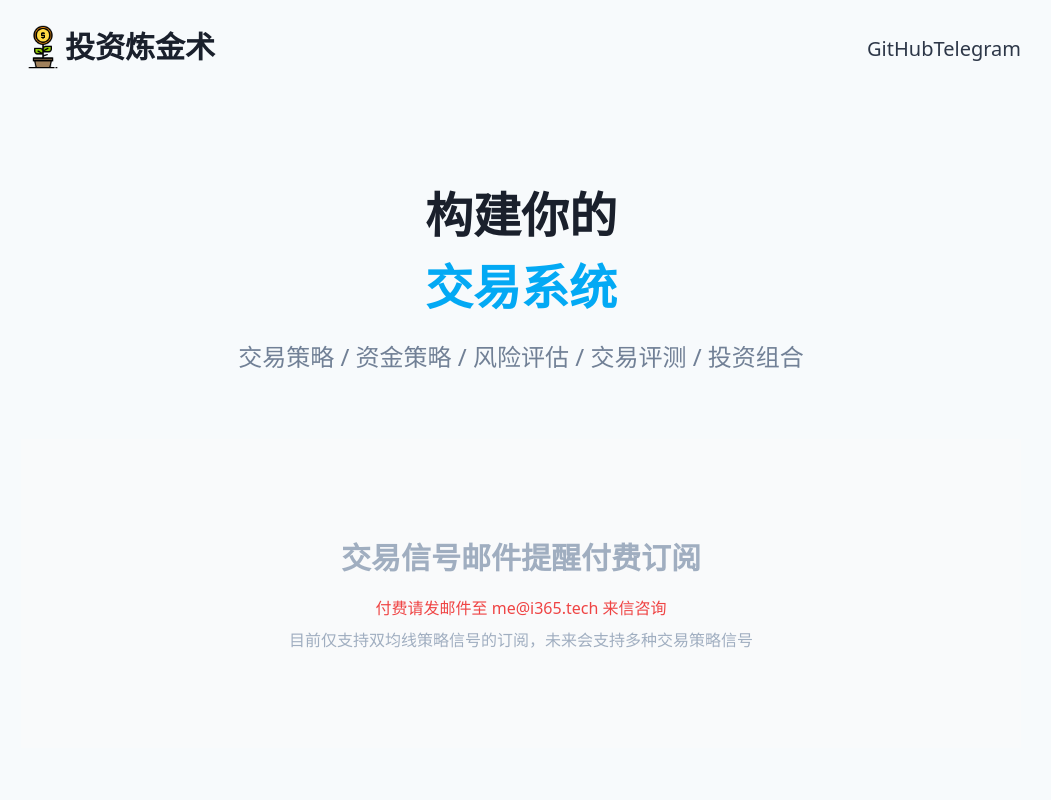
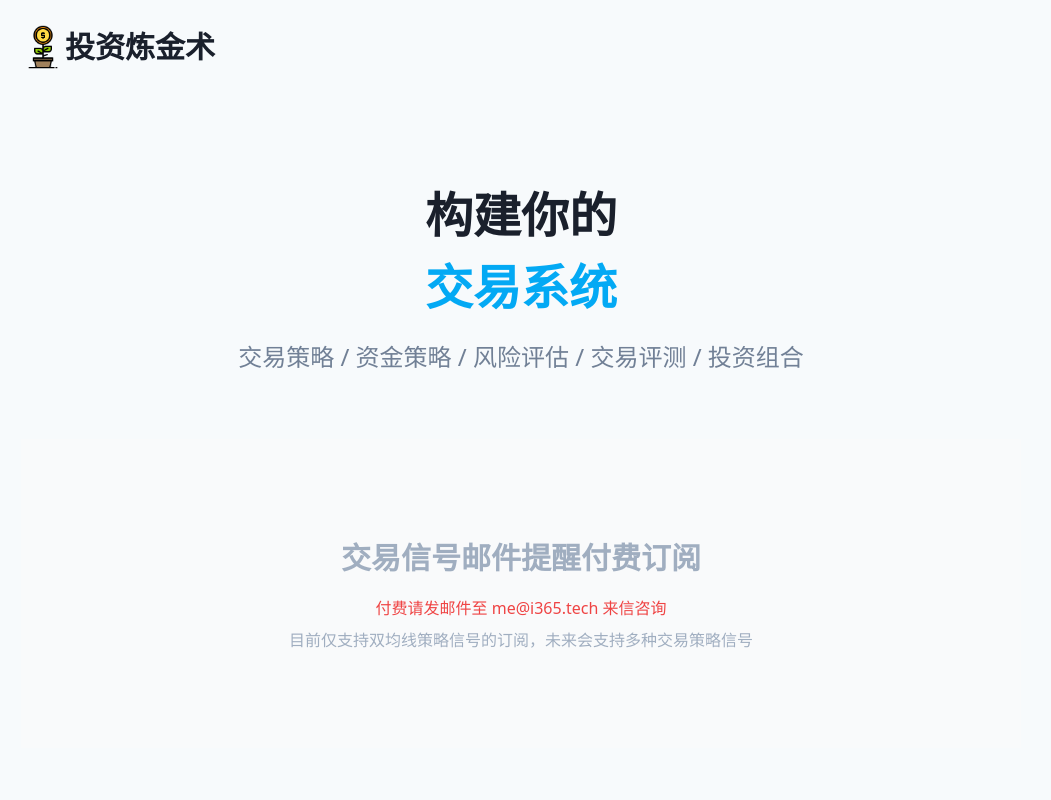
Before and after one commit to bmpi-dev/invest-alchemy, a Next.js app in the folder web/: page / in a window 1280 px wide. Shown: the top 800 px of the page, without its empty margins (119-1170 px from the left). Built offline with nearby package versions, Linux system fonts and the light colour scheme.

Commit message:
Update Hero.tsx

```diff
--- a/web/src/templates/Hero.tsx
+++ b/web/src/templates/Hero.tsx
@@ -11,19 +11,6 @@ const Hero = () => (
   <Background color="bg-gray-100">
     <Section yPadding="py-6">
       <NavbarTwoColumns logo={<Logo xl />}>
-        <li className="text-sm sm:text-xl">
-          <Link
-            href="https://github.com/bmpi-dev/invest-alchemy"
-            className="mr-2"
-          >
-            <a>GitHub</a>
-          </Link>
-        </li>
-        <li className="text-sm sm:text-xl">
-          <Link href="https://t.me/improve365">
-            <a>Telegram</a>
-          </Link>
-        </li>
       </NavbarTwoColumns>
     </Section>
 
```
